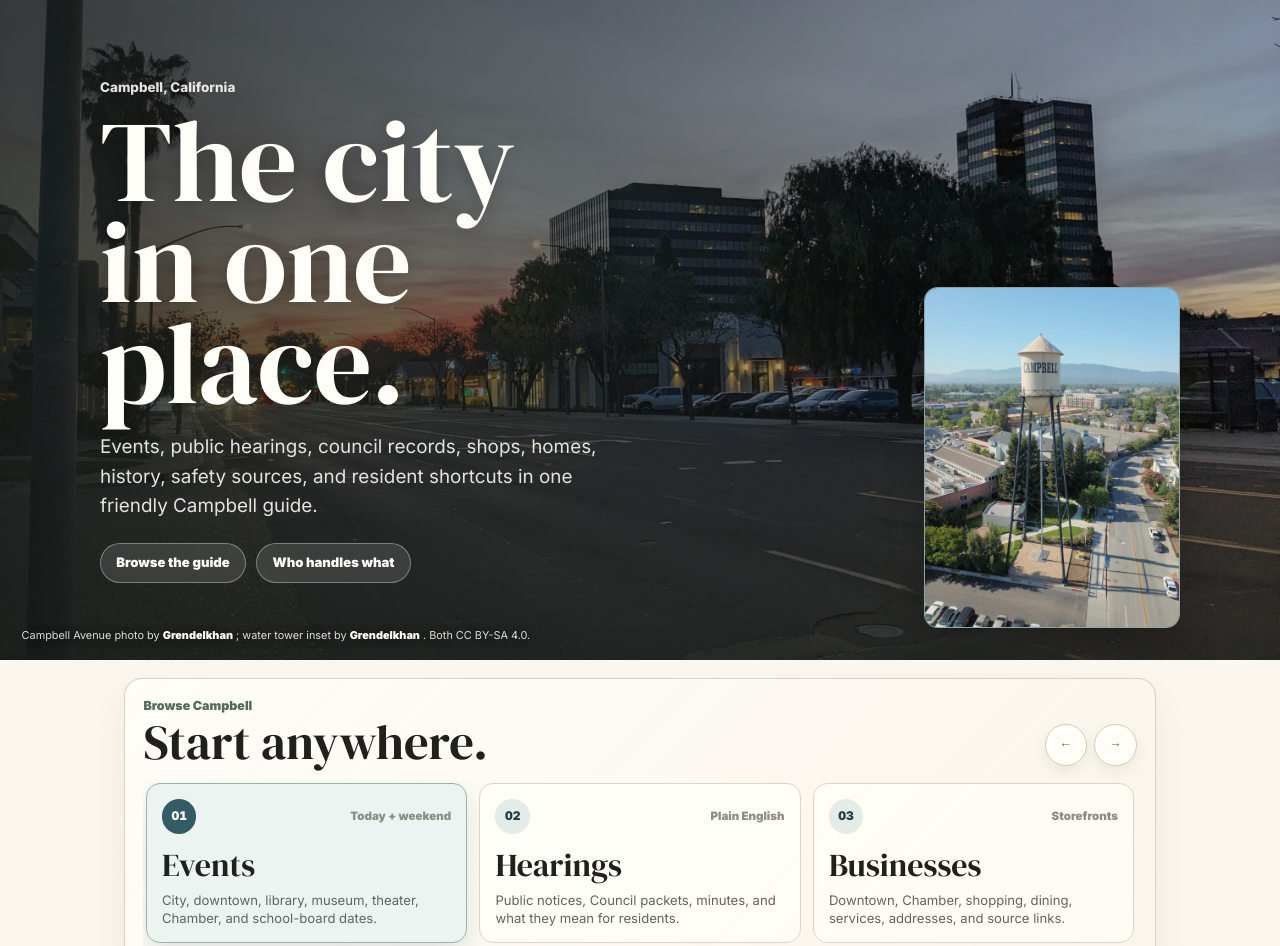
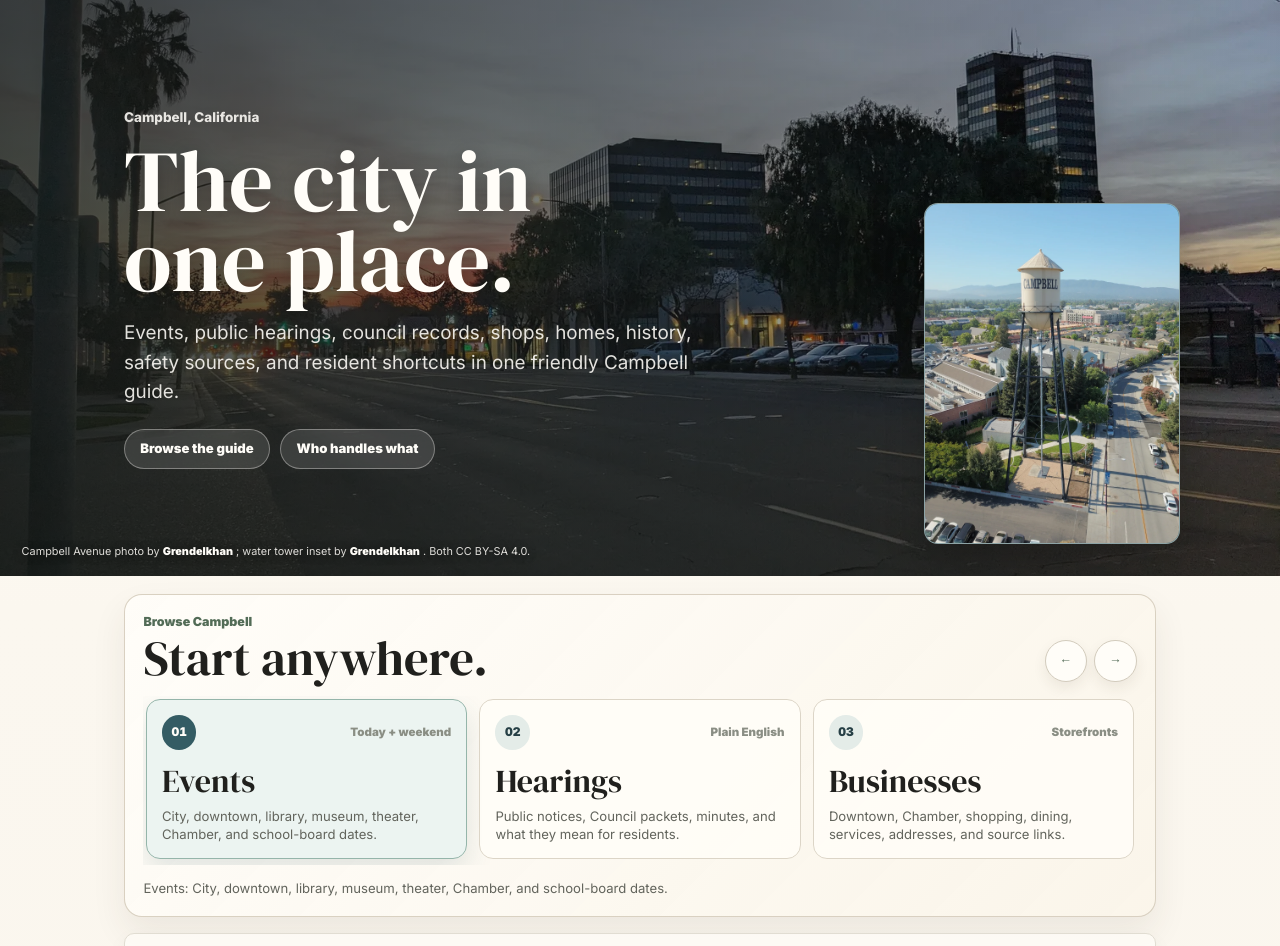
Before and after one commit to stephenstanwood/stanwood.dev, an Astro site: page /campbell in a window 1280 px wide. Shown: the top 946 px of the page. Built offline with nearby package versions, Linux system fonts and the light colour scheme; Astro itself is replaced by a stand-in of ours.

Commit message:
Fix Campbell hero headline layout

```diff
--- a/src/pages/campbell.astro
+++ b/src/pages/campbell.astro
@@ -170,12 +170,13 @@ const photoStories = [
         z-index: 1;
         display: flex;
         min-height: inherit;
-        max-width: 44rem;
+        box-sizing: border-box;
+        width: 100%;
+        max-width: var(--cb-shell);
         flex-direction: column;
         justify-content: center;
-        padding:
-          clamp(2rem, 6vw, 5rem)
-          max(clamp(1.25rem, 6vw, 5rem), calc((100vw - var(--cb-shell)) / 2));
+        margin: 0 auto;
+        padding: clamp(2rem, 6vw, 5rem) var(--cb-gutter);
         color: #FFFDF8;
       }
       .cb-hero-kicker {
@@ -187,15 +188,17 @@ const photoStories = [
         letter-spacing: 0;
       }
       .cb-hero h1 {
-        max-width: 9.5ch;
         margin: 0;
         color: #FFFDF8;
         font-family: 'DM Serif Display', Georgia, serif;
-        font-size: clamp(4rem, 9vw, 7.8rem);
+        font-size: clamp(3.8rem, 6.8vw, 6.8rem);
         font-weight: 400;
-        line-height: 0.88;
+        line-height: 0.92;
         letter-spacing: 0;
         text-shadow: 0 3px 18px rgba(0, 0, 0, 0.24);
+      }
+      .cb-hero h1 span {
+        display: block;
       }
       .cb-hero-sub {
         max-width: 38rem;
@@ -412,8 +415,7 @@ const photoStories = [
       }
       @media (max-width: 560px) {
         .cb-hero h1 {
-          max-width: 9ch;
-          font-size: clamp(3.25rem, 17vw, 4.4rem);
+          font-size: clamp(3.1rem, 14vw, 4.25rem);
         }
         .cb-hero-sub {
           font-size: 1rem;
@@ -2882,7 +2884,10 @@ const photoStories = [
 
       <div class="cb-hero-copy">
         <span class="cb-hero-kicker">Campbell, California</span>
-        <h1>The city in one place.</h1>
+        <h1>
+          <span>The city in</span>
+          <span>one place.</span>
+        </h1>
         <p class="cb-hero-sub">
           Events, public hearings, council records, shops, homes, history,
           safety sources, and resident shortcuts in one friendly Campbell guide.
```
